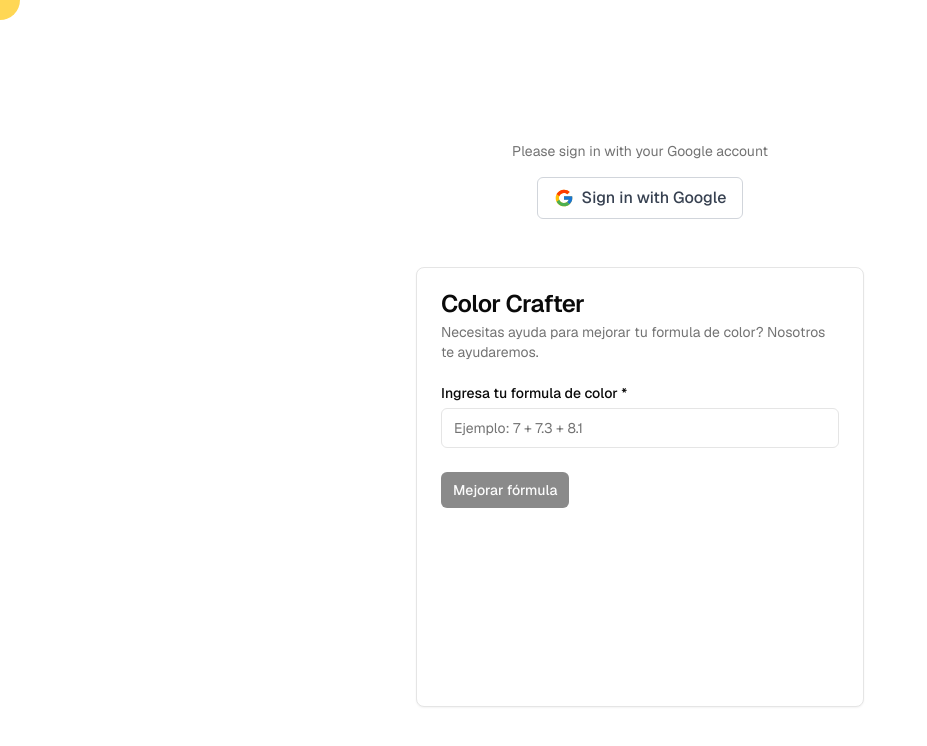
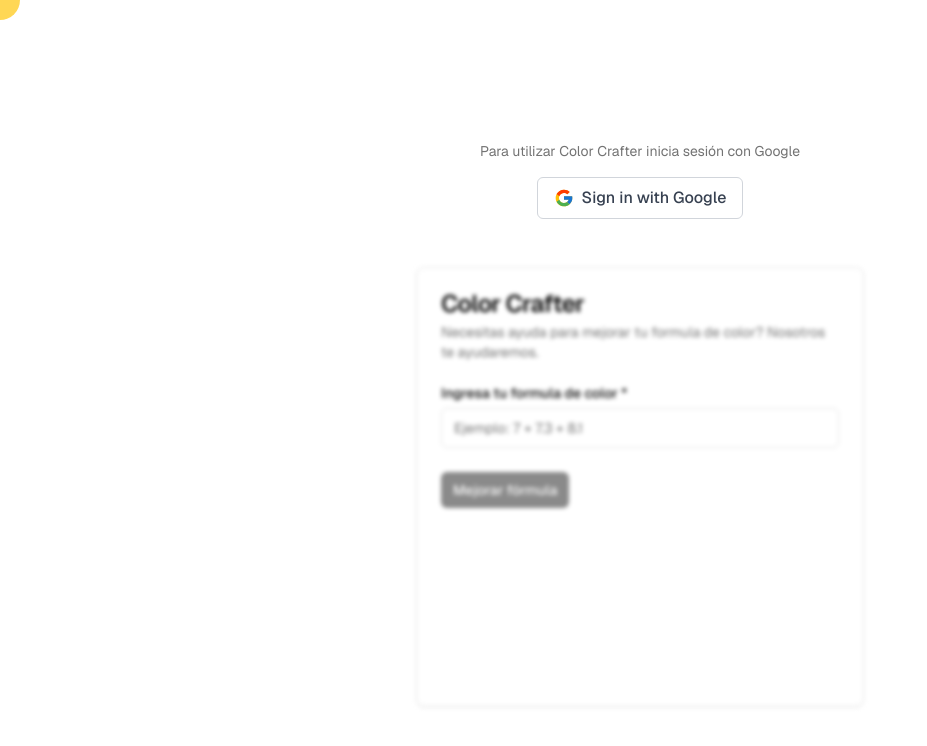
Before and after one commit to maurogoyeneche/color-craft, a Next.js app: page / in a window 1280 px wide. Shown: the top 746 px of the page, without its empty margins (0-927 px from the left). Built offline with nearby package versions, Linux system fonts and the light colour scheme; no server answers.

Commit message:
add blur (#12)

```diff
--- a/app/globals.css
+++ b/app/globals.css
@@ -12,10 +12,11 @@
   }
 }
 
-.main{
+.main {
   height: 100vh;
 
-  .mask, .body{
+  .mask,
+  .body {
     width: 100%;
     height: 100vh;
     display: flex;
@@ -26,20 +27,24 @@
     line-height: 30px;
     cursor: default;
 
-    p{
+    p {
       text-wrap: balance;
     }
-    span{
+    span {
       color: #ec4e39;
     }
   }
 
-  .mask{
-    mask-image: url('../public/mask.svg');
+  .mask {
+    mask-image: url("../public/mask.svg");
     mask-repeat: no-repeat;
     mask-size: 36px;
     background: rgb(255, 215, 85);
     position: absolute;
     color: black;
   }
+
+  .color-form-blur {
+    filter: blur(2px);
+  }
 }
--- a/components/ui/color-form.tsx
+++ b/components/ui/color-form.tsx
@@ -1,6 +1,8 @@
 "use client";
 
 import * as React from "react";
+import { useSession } from "next-auth/react";
+
 import {
   Card,
   CardTitle,
@@ -21,6 +23,8 @@
 // import { Vortex } from "react-loader-spinner";
 
 export function ContactForm({ className }: React.ComponentProps<typeof Card>) {
+  const { data: session } = useSession();
+
   const [state, formAction, isPending] = React.useActionState(
     contactFormAction,
     {
@@ -38,7 +42,12 @@
 
   return (
     <>
-      <Card className={cn("w-[95%] max-w-md h-[440px]", className)}>
+      <Card
+        className={cn(
+          `w-[95%] max-w-md h-[440px] ${!session && "color-form-blur"}`,
+          className
+        )}
+      >
         <CardHeader>
           <CardTitle>Color Crafter</CardTitle>
           <CardDescription>
--- a/components/ui/login.tsx
+++ b/components/ui/login.tsx
@@ -4,11 +4,10 @@
 import LoginGoogleButton from "./login-google-button";
 export default function Login() {
   const { data: session } = useSession();
-  console.log(session);
   return !session ? (
     <div className="flex flex-col items-center justify-center gap-4 py-12 px-6 sm:px-20 font-[family-name:var(--font-geist-sans)] z-20">
       <p className="text-center text-neutral-500 text-sm">
-        Please sign in with your Google account
+        Para utilizar Color Crafter inicia sesión con Google
       </p>
 
       <div className="flex items-center justify-center gap-4">
```
